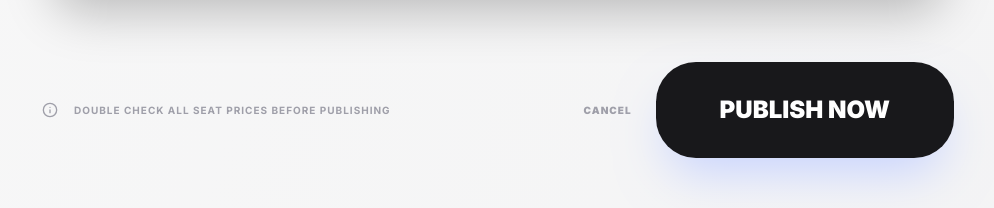
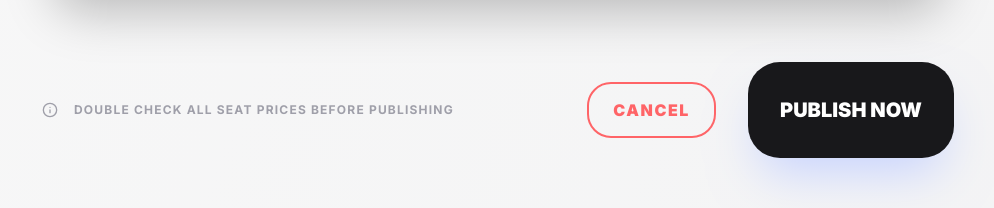
Before and after one commit to Anuphap2/ticket-frontend, a Next.js app: page /admin/events/create in a window 1280 px wide. Shown: the part 2694-2902 px from the top of the page, without its empty margins (270-1264 px from the left). Built offline with nearby package versions, Linux system fonts and the light colour scheme; no server answers; sample sign-in values are in the browser's storage.

Commit message:
admin event create page button ux fix

```diff
--- a/src/app/admin/events/create/page.tsx
+++ b/src/app/admin/events/create/page.tsx
@@ -410,17 +410,17 @@ export default function CreateEventPage() {
         {watchZones?.length > 0 && <GlobalStadiumPreview zones={watchZones as any[]} />}
 
         {/* Submit Section */}
-        <div className="flex flex-col md:flex-row items-center justify-between gap-8 pb-32">
+        <div className="flex flex-col md:flex-row items-center justify-between gap-4 pb-32">
           <div className="flex items-center gap-4 text-zinc-400">
             <Info size={16} />
-            <p className="text-[10px] font-bold uppercase tracking-widest">Double check all seat prices before publishing</p>
+            <p className="text-xs font-bold uppercase tracking-widest">Double check all seat prices before publishing</p>
           </div>
-          <div className="flex items-center gap-6">
-            <button type="button" onClick={() => router.back()} className="text-[10px] font-black text-zinc-400 hover:text-zinc-900 tracking-widest transition-colors uppercase">Cancel</button>
+          <div className="flex items-center gap-8">
+            <button type="button" onClick={() => router.back()} className="h-14 px-6 rounded-3xl border-2 text-md font-black text-red-400 hover:text-red-600 tracking-widest transition-colors uppercase">Cancel</button>
             <Button
               type="submit"
               disabled={isLoading}
-              className="h-24 px-16 bg-zinc-900 text-white rounded-[40px] font-black text-2xl shadow-2xl hover:bg-black hover:scale-105 active:scale-95 transition-all disabled:opacity-50"
+              className="h-24 px-8 bg-zinc-900 text-white rounded-4xl font-black text-xl shadow-2xl hover:bg-black hover:scale-105 active:scale-95 transition-all disabled:opacity-50"
             >
               {isLoading ? <Loader2 className="animate-spin" /> : "PUBLISH NOW"}
             </Button>
--- a/src/app/admin/layout.tsx
+++ b/src/app/admin/layout.tsx
@@ -50,7 +50,7 @@ export default function AdminLayout({
   ];
 
   return (
-    <div className="flex min-h-screen bg-gradient-to-br from-zinc-50 to-zinc-100">
+    <div className="min-h-screen bg-linear-to-br from-zinc-50 to-zinc-100">
       {/* Sidebar */}
       <aside className="fixed inset-y-0 left-0 w-64 bg-white shadow-lg flex flex-col">
         {/* ส่วนหัว */}
```
